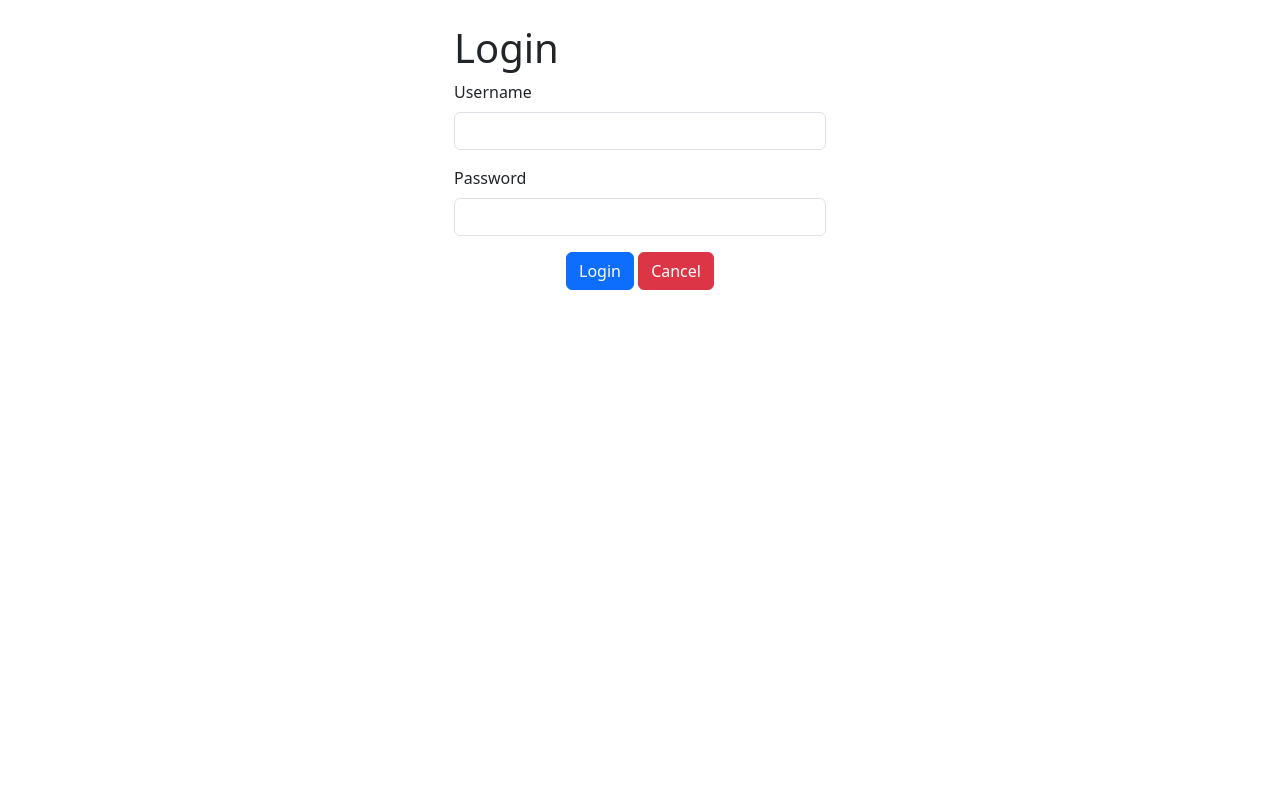
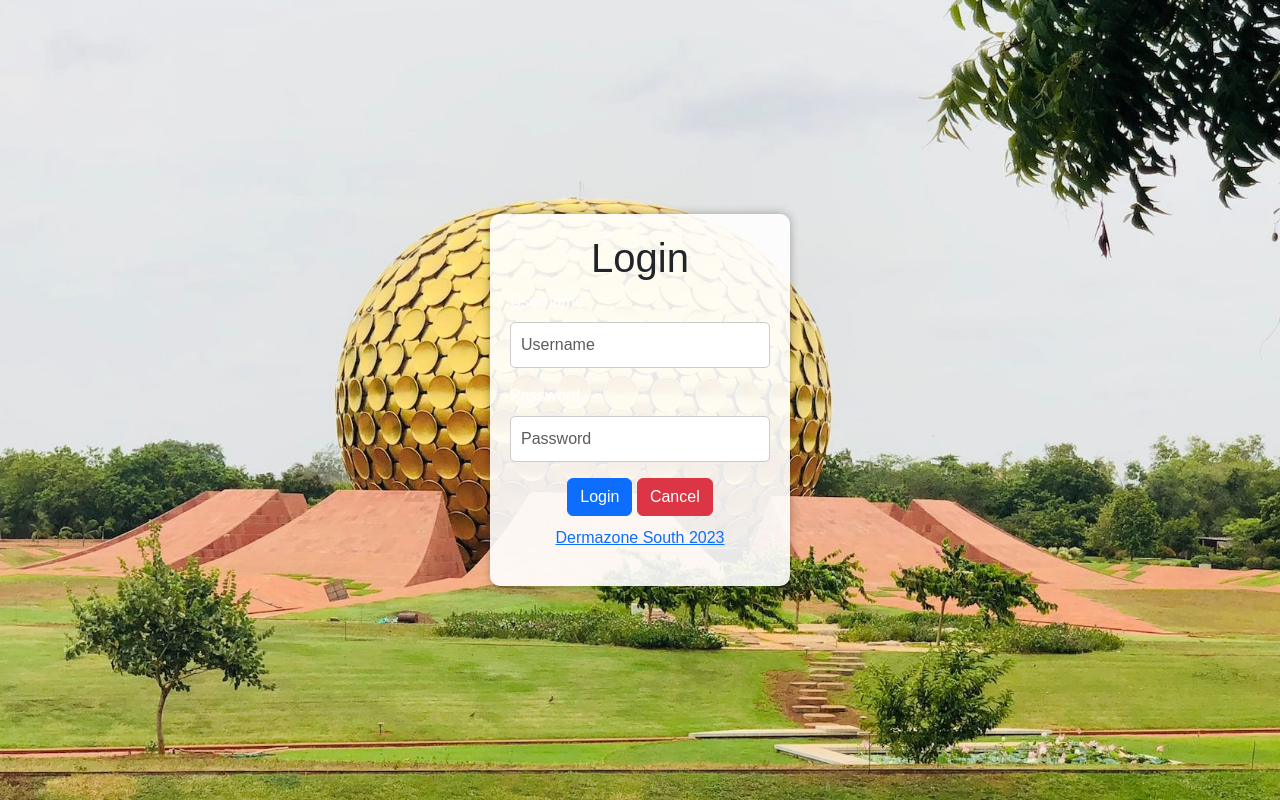
Before and after one commit to ukendiran/dermazonesouth, a PHP site: page /admin/index.php in a window 1280 px wide. Run offline with PHP 8.4, Linux system fonts and the light colour scheme; data that the repository does not hold is empty.

Commit message:
login page

```diff
--- a/admin/index.php
+++ b/admin/index.php
@@ -43,11 +43,61 @@ if ($_SERVER["REQUEST_METHOD"] == "POST") {
     <title>Login</title>
     <!-- Add Bootstrap CSS via CDN link -->
     <link rel="stylesheet" href="https://cdn.jsdelivr.net/npm/bootstrap@5.3.0/dist/css/bootstrap.min.css">
+    <style>
+        body {
+            margin: 0;
+            padding: 0;
+            background: url("../img/slider/banner-auroville-globe.jpg") center/cover no-repeat;
+            font-family: Arial, sans-serif;
+            display: flex;
+            justify-content: center;
+            align-items: center;
+            height: 100vh;
+        }
+
+        .login-container {
+            background-color: rgba(255, 255, 255, 0.9);
+            padding: 20px;
+            border-radius: 10px;
+            box-shadow: 0px 0px 10px rgba(0, 0, 0, 0.3);
+            width: 300px;
+        }
+
+        .login-container h1 {
+            text-align: center;
+        }
+
+        .login-container input[type="text"],
+        .login-container input[type="password"] {
+            width: 100%;
+            padding: 10px;
+            margin-bottom: 10px;
+            border: 1px solid #ccc;
+            border-radius: 5px;
+        }
+
+        .login-container input[type="submit"] {
+            width: 100%;
+            padding: 10px;
+            background-color: #4CAF50;
+            color: white;
+            border: none;
+            border-radius: 5px;
+            cursor: pointer;
+        }
+
+        .login-container input[type="submit"]:hover {
+            background-color: #45a049;
+        }
+        .login-container p {
+            margin-top: 10px;
+        }
+    </style>
 </head>
 
 <body>
-    <div class="container mt-4">
-        <div class="col-4 offset-4">
+
+    <div class="login-container">
         <h1>Login</h1>
         <form action="index.php" method="post">
 
@@ -60,21 +110,23 @@ if ($_SERVER["REQUEST_METHOD"] == "POST") {
             ?>
 
             <div class="mb-3">
-                    <label for="username" class="form-label">Username</label>
-                    <input type="text" name="username" class="form-control" required>
+                <label for="username" class="form-label text-white text-left">Username</label>
+                <input type="text" name="username" class="form-control" placeholder="Username" required>
             </div>
             <div class="mb-3">
-                    <label for="password" class="form-label">Password</label>
-                    <input type="password" name="password" class="form-control" required>
+                <label for="password" class="form-label text-white">Password</label>
+                <input type="password" name="password" class="form-control" placeholder="Password" required>
             </div>
             <div class="text-center">
                 <button type="submit" class="btn btn-primary">Login</button>
                 <button type="reset" class="btn btn-danger">Cancel</button>
+                <p><a href="../" class="text-center">Dermazone South 2023</a></p>
+            </div>
+        </form>
+
     </div>
 
-            </form>
-        </div>
-    </div>
+
 
     <!-- Add Bootstrap JS via CDN link -->
     <script src="https://cdn.jsdelivr.net/npm/bootstrap@5.3.0/dist/js/bootstrap.min.js"></script>
```
Lines whose indentation alone changed are shown as unchanged.
